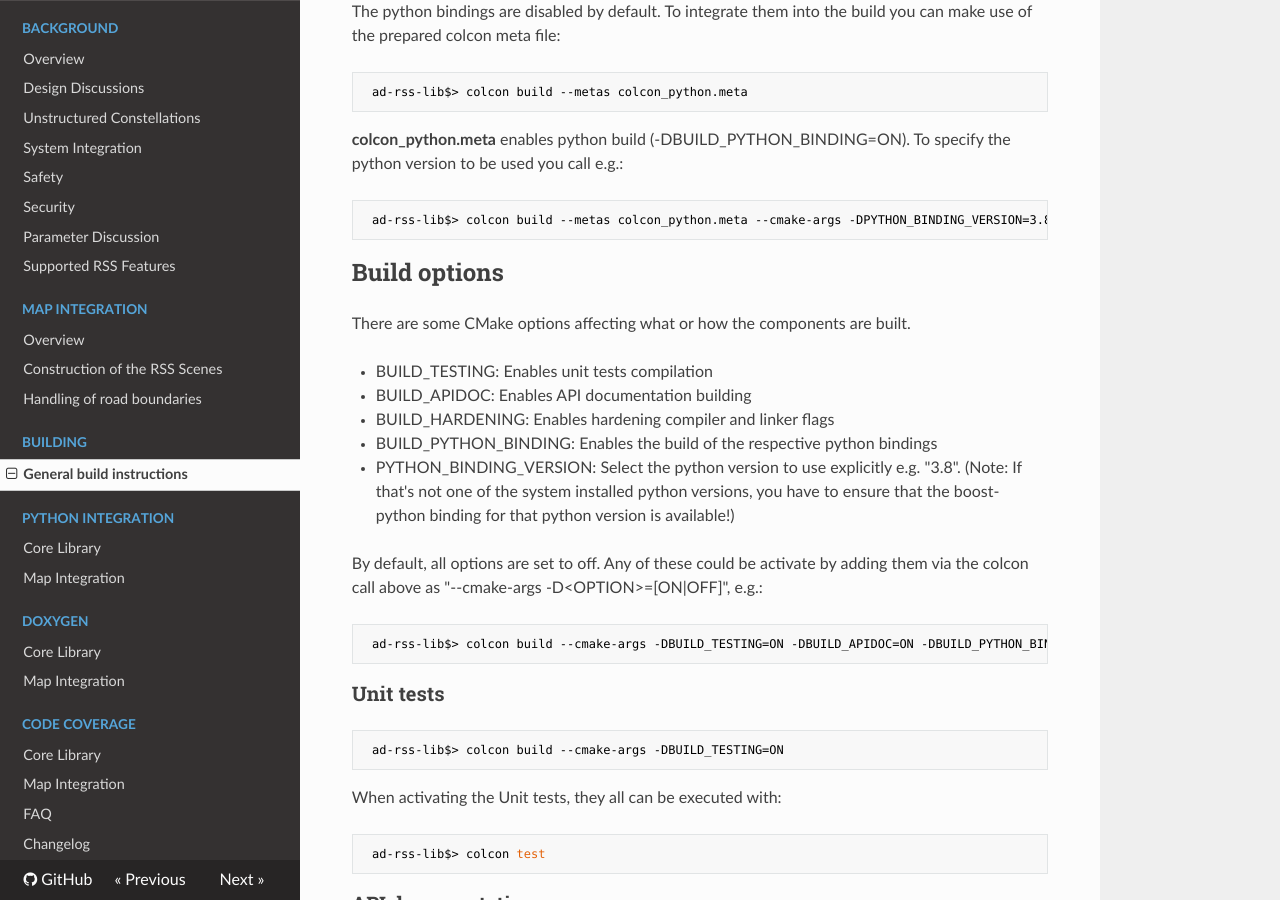
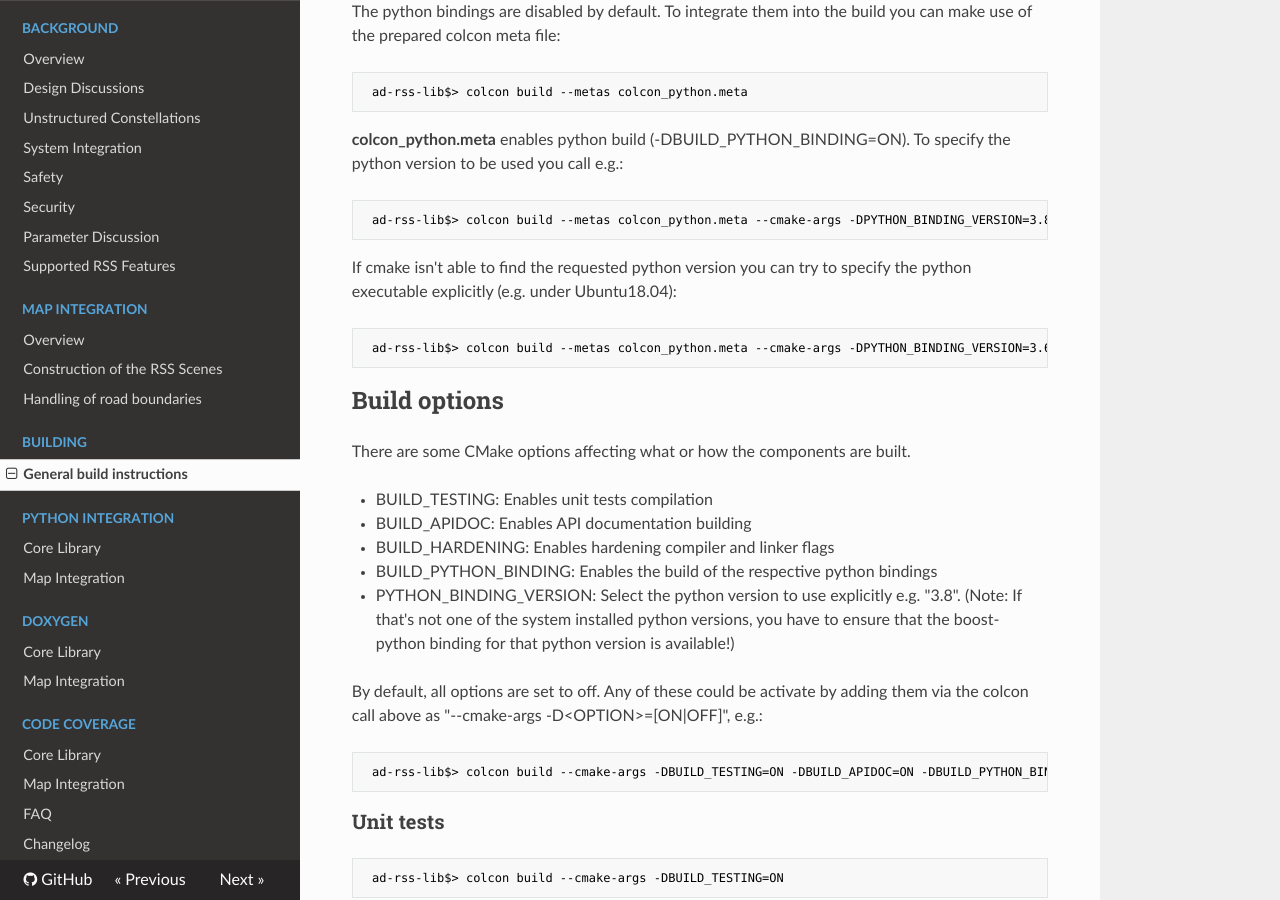
Before and after one commit to intel/ad-rss-lib, an MkDocs documentation site: the page built from doc/BUILDING.md, in a window 1280 px wide and 900 px high, scrolled down 1878 px. Built offline with MkDocs 1.6.1, drawn with Linux system fonts in a browser that asks for light colours; nearby versions of some CDN libraries.

Commit message:
Fix matrix build
Change-Id: I242edbd4694014ffda231f210dc6d195216247ad

````diff
--- a/doc/BUILDING.md
+++ b/doc/BUILDING.md
@@ -77,6 +77,11 @@
  ad-rss-lib$> colcon build --metas colcon_python.meta --cmake-args -DPYTHON_BINDING_VERSION=3.8
 ```
 
+If cmake isn't able to find the requested python version you can try to specify the python executable explicitly (e.g. under Ubuntu18.04):
+```bash
+ ad-rss-lib$> colcon build --metas colcon_python.meta --cmake-args -DPYTHON_BINDING_VERSION=3.6 -DPYTHON_EXECUTABLE:FILEPATH=/usr/bin/python3.6
+```
+
 ## Build options
 There are some CMake options affecting what or how the components are built.
 
````
Also changed, not shown: 1 other file.
